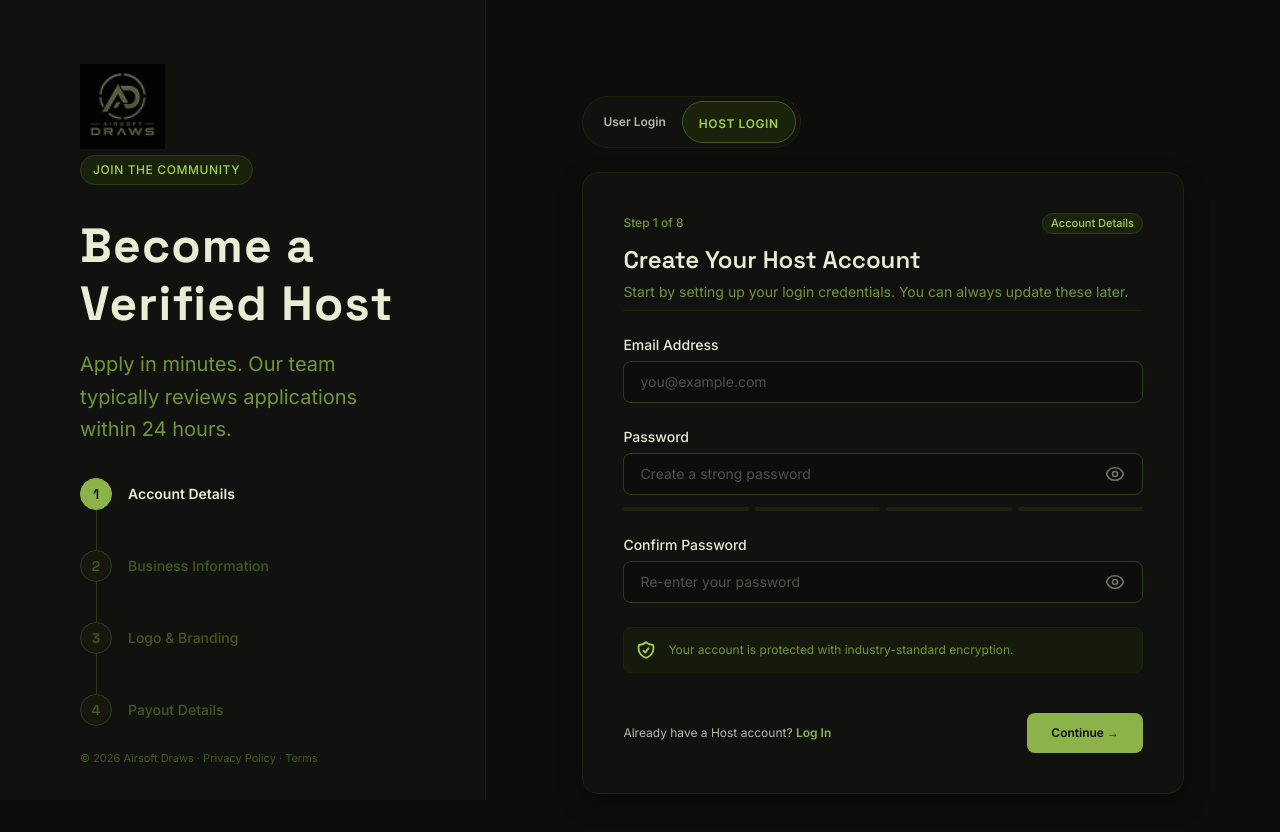
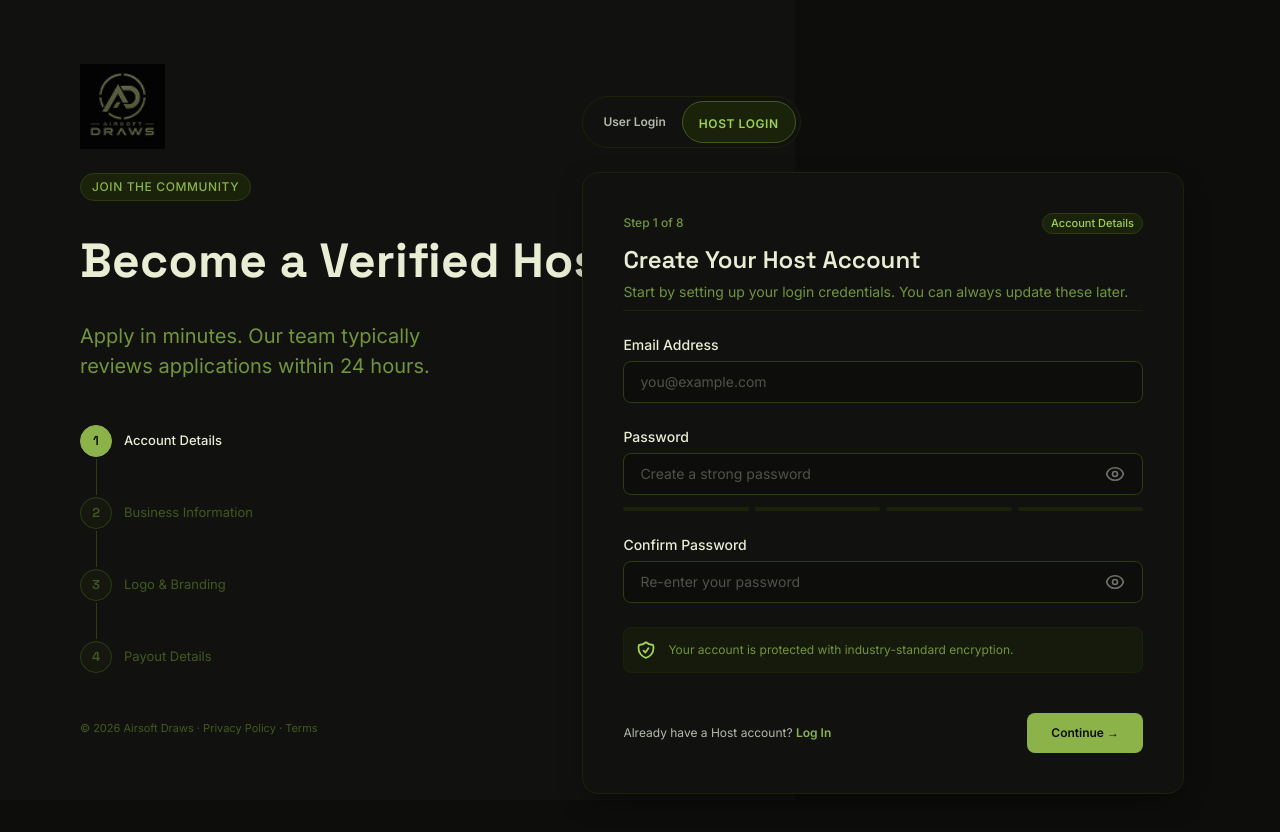
Before and after one commit to code-bd-sana/airsoft-draws, a Next.js app in the folder frontend/: page /host/register in a window 1280 px wide. Shown: the top 832 px of the page. Built offline with nearby package versions, Linux system fonts and the light colour scheme.

Commit message:
style: update HostLoginForm UI with revised styling, layout, and post-login navigation

```diff
--- a/frontend/components/host-auth/HostAuthBrandPanel.tsx
+++ b/frontend/components/host-auth/HostAuthBrandPanel.tsx
@@ -21,7 +21,7 @@ export default function HostAuthBrandPanel({
       label: "2,400+ Draws Completed",
       icon: (
         <svg
-          className="w-[18px] h-[18px] text-primary"
+          className="w-[18px] h-[18px]"
           fill="none"
           stroke="currentColor"
           strokeWidth="2.5"
@@ -35,7 +35,7 @@ export default function HostAuthBrandPanel({
       label: "£284,600+ Paid to Hosts",
       icon: (
         <svg
-          className="w-[18px] h-[18px] text-primary"
+          className="w-[18px] h-[18px]"
           fill="none"
           stroke="currentColor"
           strokeWidth="2"
@@ -53,7 +53,7 @@ export default function HostAuthBrandPanel({
       label: "Real-Time Sales Dashboard",
       icon: (
         <svg
-          className="w-[18px] h-[18px] text-primary"
+          className="w-[18px] h-[18px]"
           fill="none"
           stroke="currentColor"
           strokeWidth="2"
@@ -79,7 +79,7 @@ export default function HostAuthBrandPanel({
     { number: 1, label: "Account Details", stepIds: [1, 2] },
     { number: 2, label: "Business Information", stepIds: [3] },
     { number: 3, label: "Logo & Branding", stepIds: [4] },
-    { number: 4, label: "Payout Details", stepIds: [8] },
+    { number: 4, label: "Payout Details", stepIds: [5, 8] },
   ];
 
   const getStepStatus = (stepIds: number[]) => {
@@ -95,55 +95,59 @@ export default function HostAuthBrandPanel({
   };
 
   return (
-    <div className="bg-surface flex flex-col h-full min-h-[500px] lg:min-h-screen justify-between px-6 py-10 md:px-[80px] md:py-[64px] border-b lg:border-b-0 lg:border-r border-divider">
+    <div className="bg-surface flex flex-col h-full min-h-[500px] lg:min-h-screen justify-between px-6 py-10 md:px-[80px] md:py-[64px] border-b lg:border-b-0 lg:border-r-0 lg:w-[795px]">
       {/* Top Branding Logo */}
       <div>
-        <Link href="/" className="inline-block transition-transform duration-200 hover:scale-105 select-none">
+        <Link href="/" className="inline-block transition-transform duration-200 hover:scale-105 select-none relative w-[85px] h-[85px]">
           <Image
             alt="Airsoft Draws Logo"
             src={logo}
-            height={85}
-            width={85}
+            fill
             priority
-            className="object-contain"
+            className="object-cover"
           />
         </Link>
       </div>
 
       {/* Center Body Panel */}
-      <div className="my-10 lg:my-auto flex flex-col gap-8 w-full max-w-lg">
+      <div className="my-10 lg:my-auto flex flex-col gap-8 w-full max-w-[635px]">
+        {/* Header Text Group */}
+        <div className="flex flex-col gap-5 items-start">
           {/* Community Pill Badge */}
-        <div className="self-start bg-accent-bg border border-border px-3 py-1.5 rounded-badge">
-          <p className="font-sans font-medium text-[10px] md:text-xs text-text-brand tracking-wider uppercase">
+          <div className="bg-accent-bg border border-border px-[11px] py-[4px] rounded-[99px]">
+            <p className="font-sans font-medium text-[10px] md:text-[12px] text-primary tracking-[0.6px] uppercase whitespace-nowrap">
               JOIN THE COMMUNITY
             </p>
           </div>
 
           {/* Hero Headlines */}
-        <div className="flex flex-col gap-4">
-          <h1 className="font-heading font-bold text-3xl md:text-[48px] text-text-primary leading-[1.1] md:leading-[1.2] tracking-wide select-none">
+          <div className="flex flex-col items-start w-full">
+            <h1 className="font-heading font-bold text-[36px] md:text-[48px] text-text-primary leading-[1.1] md:leading-[80px] tracking-[0.24px] select-none">
               {mode === "login"
                 ? "Run Your Own Airsoft Competitions"
                 : "Become a Verified Host"}
             </h1>
-          <p className="font-sans font-normal text-sm md:text-xl text-text-secondary leading-relaxed">
+          </div>
+          <div className="max-w-[380px] w-full">
+            <p className="font-sans font-normal text-[16px] md:text-[20px] text-text-secondary leading-normal w-[593px] max-w-full">
               {mode === "login"
                 ? "Log in to manage your raffles, track sales, and view your earnings."
                 : "Apply in minutes. Our team typically reviews applications within 24 hours."}
             </p>
           </div>
+        </div>
 
         {/* Bottom Feature Details / Tracker */}
-        <div>
+        <div className="mt-3">
           {mode === "login" ? (
             /* Login Trust Stats list */
-            <div className="flex flex-col gap-4">
+            <div className="flex flex-col gap-[16px]">
               {trustStats.map((stat, i) => (
-                <div key={i} className="flex items-center gap-3">
-                  <div className="flex items-center justify-center w-8 h-8 rounded-full bg-accent-bg border border-divider">
+                <div key={i} className="flex items-center gap-[12px]">
+                  <div className="flex items-center justify-center w-[18px] h-[18px] text-text-secondary">
                     {stat.icon}
                   </div>
-                  <span className="font-sans font-normal text-sm md:text-base text-text-primary">
+                  <span className="font-sans font-normal text-[14px] text-text-secondary leading-[21px] whitespace-nowrap">
                     {stat.label}
                   </span>
                 </div>
@@ -157,15 +161,15 @@ export default function HostAuthBrandPanel({
                 const isLast = index === registrationSteps.length - 1;
 
                 return (
-                  <div key={step.number} className="flex gap-4">
+                  <div key={step.number} className="flex gap-[12px] items-start">
                     {/* Visual Connector Column */}
                     <div className="flex flex-col items-center">
                       <div
                         className={cn(
-                          "flex items-center justify-center w-8 h-8 rounded-full border transition-all duration-300 font-heading font-semibold text-xs md:text-sm",
-                          status === "active" && "bg-primary border-primary text-primary-text",
-                          status === "completed" && "bg-accent-bg border-primary text-primary",
-                          status === "inactive" && "bg-elevated border-border text-border-medium"
+                          "flex items-center justify-center w-[32px] h-[32px] rounded-full border transition-all duration-300 font-heading text-[13px]",
+                          status === "active" && "bg-primary border-primary text-bg font-semibold",
+                          status === "completed" && "bg-accent-bg border-primary text-primary font-semibold",
+                          status === "inactive" && "bg-elevated border-border text-border-medium font-semibold"
                         )}
                       >
                         {status === "completed" ? (
@@ -183,23 +187,25 @@ export default function HostAuthBrandPanel({
                         )}
                       </div>
                       {!isLast && (
+                        <div className="py-[2px]">
                           <div
                             className={cn(
-                            "w-px h-10 transition-colors duration-300",
+                              "w-px h-[36px] transition-colors duration-300",
                               status === "completed" ? "bg-primary" : "bg-border"
                             )}
                           />
+                        </div>
                       )}
                     </div>
 
                     {/* Step Label Column */}
-                    <div className="pt-1.5">
+                    <div className="pt-[6px] pb-[36px]">
                       <p
                         className={cn(
-                          "font-sans text-xs md:text-sm font-medium transition-colors duration-300",
-                          status === "active" && "text-text-primary font-semibold",
-                          status === "completed" && "text-text-primary/70",
-                          status === "inactive" && "text-border-medium"
+                          "font-sans text-[13px] leading-[19.5px] transition-colors duration-300 whitespace-nowrap",
+                          status === "active" && "text-text-primary font-medium",
+                          status === "completed" && "text-text-primary/70 font-medium",
+                          status === "inactive" && "text-border-medium font-normal"
                         )}
                       >
                         {step.label}
@@ -214,8 +220,8 @@ export default function HostAuthBrandPanel({
       </div>
 
       {/* Bottom Footer Copy */}
-      <div className="mt-8 lg:mt-0 pt-6 border-t border-divider/40 lg:border-t-0">
-        <p className="font-sans font-normal text-[10px] md:text-[11px] text-border-medium">
+      <div className="mt-8 lg:mt-0">
+        <p className="font-sans font-normal text-[11px] leading-[16.5px] text-border-medium whitespace-nowrap">
           © {new Date().getFullYear()} Airsoft Draws · Privacy Policy · Terms
         </p>
       </div>
--- a/frontend/lib/validations/host-auth.validation.ts
+++ b/frontend/lib/validations/host-auth.validation.ts
@@ -197,3 +197,32 @@ export function validateRegisterStep4(values: Pick<HostRegistrationFormValues, "
 
   return errors;
 }
+
+/**
+ * Validates Host Registration Step 5 (Payout Details).
+ */
+export function validateRegisterStep5(values: Pick<HostRegistrationFormValues, "bankAccountName" | "sortCode" | "accountNumber">): {
+  bankAccountName?: string;
+  sortCode?: string;
+  accountNumber?: string;
+} {
+  const errors: { bankAccountName?: string; sortCode?: string; accountNumber?: string } = {};
+
+  if (!values.bankAccountName.trim()) {
+    errors.bankAccountName = "Bank account name is required";
+  }
+
+  if (!values.sortCode.trim()) {
+    errors.sortCode = "Sort code is required";
+  } else if (!/^\d{2}-?\d{2}-?\d{2}$/.test(values.sortCode)) {
+    errors.sortCode = "Please enter a valid UK sort code (e.g., 12-34-56)";
+  }
+
+  if (!values.accountNumber.trim()) {
+    errors.accountNumber = "Account number is required";
+  } else if (!/^\d{8}$/.test(values.accountNumber.trim())) {
+    errors.accountNumber = "Please enter a valid 8-digit UK account number";
+  }
+
+  return errors;
+}
```
Also changed, not shown: frontend/components/host-auth/HostLoginForm.tsx (+66 -61 lines), frontend/types/host-auth.types.ts (+6 -1 lines). Lines whose indentation alone changed are shown as unchanged.
